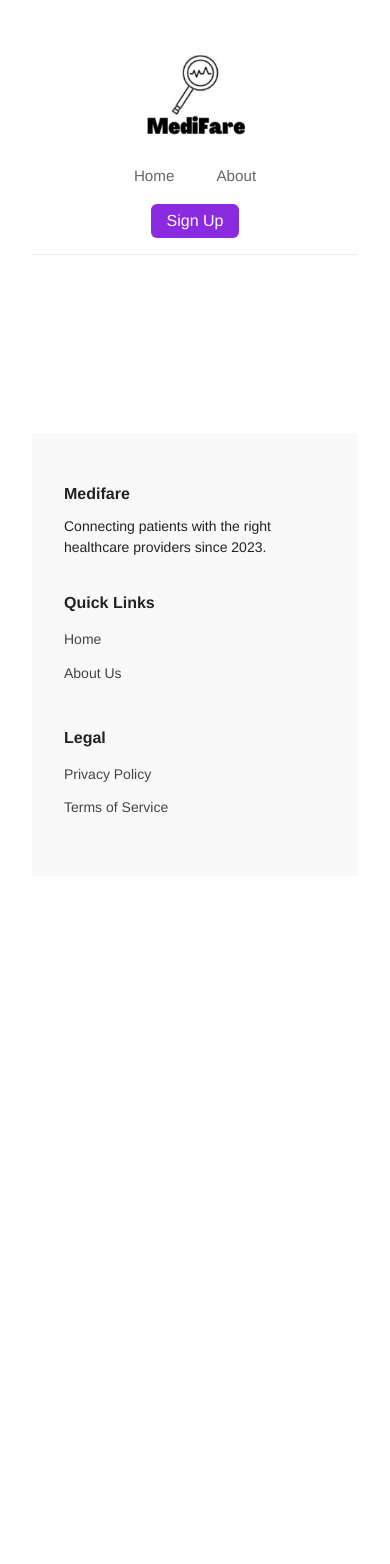
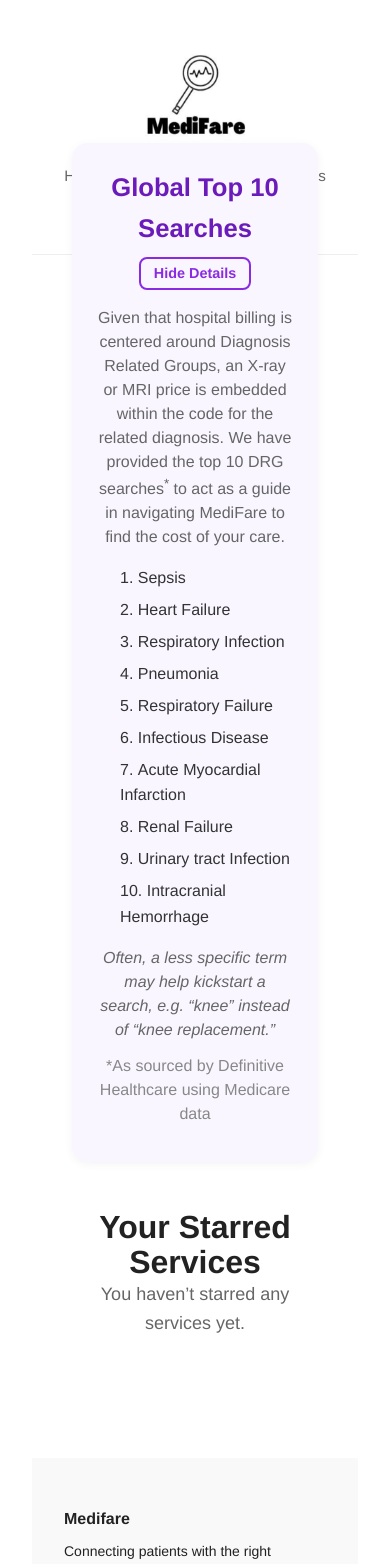
Before and after one commit to justinpark906/medifare_state, a React (Vite) app in the folder client/: page /saved in a window 390 px wide. Shown: the top 1564 px of the page. Before the commit the page ends 876 px from the top, so only its background shows below. Built offline with nearby package versions, Linux system fonts and the light colour scheme.

Commit message:
added: top 10 global searches, favorited (still have to fully check this works)

```diff
--- a/client/src/App.jsx
+++ b/client/src/App.jsx
@@ -6,6 +6,9 @@ import About from './pages/About';
 import Privacy from './pages/Privacy';
 import Terms from './pages/Terms';
 import Footer from './components/Footer';
+import Saved from './pages/Saved';
+
+
 
 function App() {
   return (
@@ -15,6 +18,7 @@ function App() {
         <Routes>
           <Route path="/" element={<Search />} />
           <Route path="/about" element={<About />} />
+          <Route path="/saved" element={<Saved />} />
           <Route path="/privacy" element={<Privacy />} />
           <Route path="/terms" element={<Terms />} />
         </Routes>
--- a/client/src/components/Header.jsx
+++ b/client/src/components/Header.jsx
@@ -15,6 +15,7 @@ function Header() {
       <nav>
         <Link to="/">Home</Link>
         <Link to="/about">About</Link>
+        <Link to="/saved">Your Hospitals</Link>
       </nav>
       <div className="auth-buttons">
           {/* Log In removed */}
--- a/client/src/pages/HelpModal.jsx
+++ b/client/src/pages/HelpModal.jsx
@@ -23,6 +23,9 @@ function HelpModal({ isOpen, onClose }) {
           <li>
             <span className="step-title">Optionally search by hospital name</span> to narrow results further.
           </li>
+          <li>
+            <span className="step-title">Check the 'Your Hospitals' </span> for further guidance on the most popular searches and to view your favorited searches.
+          </li>
         </ol>
         <p className="howto-footer">
         Some services may be bundled or unavailable depending on the hospital's data.<br />
--- /dev/null
+++ b/client/src/pages/Saved.jsx
@@ -0,0 +1,96 @@
+import React, { useEffect, useState } from 'react';
+import '../styles/Saved.css';
+
+function Save() {
+  const [favorites, setFavorites] = useState([]);
+  const [showDetails, setShowDetails] = useState(true);
+
+  useEffect(() => {
+    const stored = localStorage.getItem('starredServices');
+    if (stored) {
+      const parsed = JSON.parse(stored);
+      setFavorites(Object.values(parsed)); // Convert object to array
+    }
+  }, []);
+
+  const removeFavorite = (item) => {
+    const key = `${item.Hospital_Name}-${item.Service}`;
+    const stored = JSON.parse(localStorage.getItem('starredServices') || '{}');
+    delete stored[key];
+    localStorage.setItem('starredServices', JSON.stringify(stored));
+    setFavorites(Object.values(stored));
+  };
+
+  return (
+    <main className="search-page">
+        <div className="top-searches">
+            <h2>Global Top 10 Searches</h2>
+            <button className="toggle-details" onClick={() => setShowDetails(!showDetails)}>
+                {showDetails ? "Hide Details" : "Show Details"}
+            </button>
+
+            {showDetails && (
+                <>
+                <p>
+                    Given that hospital billing is centered around Diagnosis Related Groups, an X-ray or MRI price is embedded within the code for the related diagnosis. We have provided the top 10 DRG searches<sup>*</sup> to act as a guide in navigating MediFare to find the cost of your care.
+                </p>
+                <ol className="top-searches-list">
+                    <li>Sepsis</li>
+                    <li>Heart Failure</li>
+                    <li>Respiratory Infection</li>
+                    <li>Pneumonia</li>
+                    <li>Respiratory Failure</li>
+                    <li>Infectious Disease</li>
+                    <li>Acute Myocardial Infarction</li>
+                    <li>Renal Failure</li>
+                    <li>Urinary tract Infection</li>
+                    <li>Intracranial Hemorrhage</li>
+                </ol>
+                <p><em>Often, a less specific term may help kickstart a search, e.g. “knee” instead of “knee replacement.”</em></p>
+                <p className="source-note">*As sourced by Definitive Healthcare using Medicare data</p>
+                </>
+            )}
+            </div>
+
+
+      <h1 className="hero-heading">Your Starred Services</h1>
+      {favorites.length === 0 ? (
+        <p>You haven’t starred any services yet.</p>
+      ) : (
+        <ul style={{ listStyle: 'none', padding: 0 }}>
+          {favorites.map((item, index) => (
+            <li key={index} className="result-card">
+              <div style={{ display: 'flex', justifyContent: 'space-between', alignItems: 'center' }}>
+                <details>
+                  <summary><strong>Service:</strong> {item.Service}</summary>
+                  <p><strong>Hospital:</strong> {item.Hospital_Name}</p>
+                  <p><strong>Address:</strong> {item.Address}</p>
+                  <p><strong>Submitted Covered Payment:</strong> ${item["Submitted Covered Payment"]}</p>
+                  <p><strong>Total Payment Amount:</strong> ${item["Total Payment Amount"]}</p>
+                  <p><strong>Medicare Payment Amount:</strong> ${item["Medicare Payment Amount"]}</p>
+                </details>
+                <button
+                  onClick={() => removeFavorite(item)}
+                  style={{
+                    backgroundColor: '#ff4d4d',
+                    border: 'none',
+                    color: 'white',
+                    padding: '6px 12px',
+                    fontSize: '0.85rem',
+                    borderRadius: '6px',
+                    cursor: 'pointer',
+                    marginLeft: '10px'
+                  }}
+                >
+                  Delete
+                </button>
+              </div>
+            </li>
+          ))}
+        </ul>
+      )}
+    </main>
+  );
+}
+
+export default Save;
--- a/client/src/pages/Search.jsx
+++ b/client/src/pages/Search.jsx
@@ -3,6 +3,7 @@ import '../styles/Search.css';
 import HelpModal from './HelpModal';
 import Fuse from 'fuse.js';
 import USAMap from 'react-usa-map';
+import { FaRegStar, FaStar } from 'react-icons/fa';
 
 
 const API_URL = 'https://medifare-state.onrender.com';
@@ -19,27 +20,31 @@ function Search() {
   const [error, setError] = useState('');
   const [currentPage, setCurrentPage] = useState(1);
   const [showHelp, setShowHelp] = useState(false);
+  const [favorites, setFavorites] = useState({});
 
-  // Hide map by default on mobile screens
+  const RESULTS_PER_PAGE = 10;
+
+
+
+  // Hide map on mobile by default
   useEffect(() => {
     if (window.innerWidth < 768) {
       setShowMap(false);
     }
   }, []);
 
-  const RESULTS_PER_PAGE = 10;
+  // Load favorites from localStorage
+  useEffect(() => {
+    const stored = localStorage.getItem('starredServices');
+    if (stored) setFavorites(JSON.parse(stored));
+  }, []);
+
 
   useEffect(() => {
     if (!selectedState) return;
     fetch(`${API_URL}/api/hospitals/${selectedState}`)
       .then(res => res.json())
-      .then(data => {
-        if (data.Hospitals) {
-          setResults(data.Hospitals);
-        } else {
-          setResults([]);
-        }
-      })
+      .then(data => setResults(data.Hospitals || []))
       .catch(err => {
         console.error(err);
         setResults([]);
@@ -104,18 +109,33 @@ useEffect(() => {
     setShowMap(false);
   };
 
+  const toggleFavorite = (item) => {
+    const key = `${item.Hospital_Name}-${item.Service}`;
+    const stored = JSON.parse(localStorage.getItem('starredServices') || '{}');
+
+    if (stored[key]) {
+      delete stored[key];
+    } else {
+      stored[key] = item;
+    }
+
+    setFavorites(stored);
+    localStorage.setItem('starredServices', JSON.stringify(stored));
+  };
+
+
+
+
   const mapHandler = (event) => {
     const stateCode = event.target.dataset.name;
     setSelectedState(stateCode);
   };
 
-  const statesCustomConfig = () => {
-    return {
+  const statesCustomConfig = () => ({
     [selectedState]: {
       fill: "#8e2de2",
     },
-    };
-  };
+  });
 
   const paginatedResults = filtered.slice(
     (currentPage - 1) * RESULTS_PER_PAGE,
@@ -171,10 +191,8 @@ useEffect(() => {
           />
           <button onClick={handleSearch}>Search</button>
         </div>
-        <button
-        onClick={() => setShowMap(!showMap)}
-        className="map-toggle"
-        >
+
+        <button onClick={() => setShowMap(!showMap)} className="map-toggle">
           {showMap ? 'Hide Map ▲' : 'Show Map ▼'}
         </button>
 
@@ -183,7 +201,6 @@ useEffect(() => {
             <USAMap onClick={mapHandler} customize={statesCustomConfig()} />
           </div>
         )}
-
       </div>
 
       {matchedHospital && (
@@ -195,40 +212,57 @@ useEffect(() => {
       {error && <p className="error">{error}</p>}
 
       <ul key={searchKey} style={{ listStyle: 'none', padding: 0 }}>
-        {paginatedResults.map((item, index) => (
-          <li key={index} className="result-card">
+        {paginatedResults.map((item, index) => {
+          const key = `${item.Hospital_Name}-${item.Service}`;
+          const isFavorited = favorites[key];
+
+          return (
+            <li key={index} className="result-card" style={{ position: 'relative' }}>
                 <details>
                 <summary><strong>Service:</strong> {item.Service}</summary>
+
+                <div className="details-content">
                     <p><strong>Hospital:</strong> {item.Hospital_Name}</p>
                     <p><strong>Address:</strong> {item.Address}</p>
                     <p><strong>Submitted Covered Payment:</strong> ${item["Submitted Covered Payment"]}</p>
                     <p><strong>Total Payment Amount:</strong> ${item["Total Payment Amount"]}</p>
                     <p><strong>Medicare Payment Amount:</strong> ${item["Medicare Payment Amount"]}</p>
+
+                    <button
+                    className="star-inside"
+                    onClick={() => toggleFavorite(item)}
+                    style={{
+                        background: 'none',
+                        border: 'none',
+                        fontSize: '1.5rem',
+                        cursor: 'pointer',
+                        color: isFavorited ? '#ffc107' : '#ccc',
+                        transition: 'color 0.3s ease',
+                    }}
+                    title={isFavorited ? "Unstar" : "Star this service"}
+                    >
+                    {isFavorited ? <FaStar /> : <FaRegStar />}
+                    </button>
+                </div>
                 </details>
                 </li>
-        ))}
+          );
+        })}
       </ul>
 
       {totalPages > 1 && (
         <div className="pagination">
-          <button
-            onClick={() => setCurrentPage((prev) => Math.max(prev - 1, 1))}
-            disabled={currentPage === 1}
-          >
+          <button onClick={() => setCurrentPage((prev) => Math.max(prev - 1, 1))} disabled={currentPage === 1}>
             &laquo; Prev
           </button>
           <span> Page {currentPage} of {totalPages} </span>
-          <button
-            onClick={() => setCurrentPage((prev) => Math.min(prev + 1, totalPages))}
-            disabled={currentPage === totalPages}
-          >
+          <button onClick={() => setCurrentPage((prev) => Math.min(prev + 1, totalPages))} disabled={currentPage === totalPages}>
             Next &raquo;
           </button>
         </div>
       )}
 
       <HelpModal isOpen={showHelp} onClose={() => setShowHelp(false)} />
-
       <button
         className="help-float-button"
         onClick={() => setShowHelp(true)}
@@ -237,7 +271,6 @@ useEffect(() => {
         ?
       </button>
     </main>
-
   );
 }
 
--- /dev/null
+++ b/client/src/styles/Saved.css
@@ -0,0 +1,66 @@
+.top-searches {
+    max-width: 800px;
+    margin: 3rem auto;
+    margin-top: -200px;
+    padding: 1.5rem;
+    background-color: #f9f6ff;
+    border-radius: 16px;
+    box-shadow: 0 2px 10px rgba(0,0,0,0.05);
+    color: #333;
+  }
+
+  .top-searches h2 {
+    font-size: 1.6rem;
+    font-weight: bold;
+    color: #6b1bb9;
+    margin-bottom: 0.5rem;
+  }
+
+  .top-searches p {
+    margin-bottom: 0.75rem;
+    font-size: 1rem;
+    line-height: 1.5;
+  }
+
+  .top-searches ul {
+    padding-left: 1.5rem;
+    margin-bottom: 1rem;
+  }
+
+  .top-searches li {
+    font-size: 1rem;
+    margin-bottom: 0.4rem;
+  }
+
+  .source-note {
+    font-size: 0.9rem;
+    color: #888;
+  }
+
+  .toggle-details {
+    background: none;
+    border: 2px solid #8a2be2;
+    color: #8a2be2;
+    padding: 0.4rem 0.8rem;
+    font-size: 0.9rem;
+    border-radius: 8px;
+    margin-bottom: 1rem;
+    cursor: pointer;
+    font-weight: bold;
+    transition: all 0.2s ease;
+  }
+
+  .toggle-details:hover {
+    background: #8a2be2;
+    color: white;
+  }
+
+  .top-searches-list {
+    padding-left: 1.5rem;
+    margin: 1rem 0;
+    list-style-position: inside;
+    text-align: left;
+    max-width: 500px;
+    margin-left: auto;
+    margin-right: auto;
+  }
--- a/client/src/styles/Search.css
+++ b/client/src/styles/Search.css
@@ -120,7 +120,6 @@
     margin: 1rem auto;
     padding: 1rem;
     border: 1px solid #ddd;
-    width: 90%;
     max-width: 900px;
     border-radius: 16px;
     background-color: #fff;
@@ -129,6 +128,15 @@
     flex-direction: column;
     text-align: center;
     align-items: center;
+    box-shadow: 0 2px 8px rgba(0,0,0,0.05);
+    justify-content: space-between;
+    align-items: center;
+    width: 100%;
+    cursor: pointer;
+  }
+  .summary-text {
+    flex-grow: 1;
+    text-align: left;
   }
 
   .result-card summary {
@@ -211,13 +219,37 @@
       font-size: 0.95rem;
     }
 
+      .details-content {
+        position: relative;
+        padding-top: 0.5rem;
+      }
+
+      .star-inside {
+        display: inline-flex;
+        align-items: center;
+        justify-content: center;
+        font-size: 1.3rem;
+        background-color: transparent !important;
+        border: none !important;
+        cursor: pointer;
+        color: #8a2be2; /* Purple when not starred */
+        transition: transform 0.2s ease;
+        margin-top: 10px;
+        box-shadow: none !important;
+        outline: none;
+      }
+
+      .star-inside:hover {
+        transform: scale(1.2);
+      }
+
     .search-page {
-        margin-top: 0px !important;
+        margin-top: 0px;
         padding-top: 0.5rem;
       }
 
       .search-box {
-        margin-top: 0px !important;
+        margin-top: 0px;
         padding: 1.2rem;
         width: 90%;
       }
--- a/package.json
+++ b/package.json
@@ -1,6 +1,7 @@
 {
   "dependencies": {
     "emailjs-com": "^3.2.0",
+    "react-icons": "^5.5.0",
     "react-simple-maps": "^1.0.0",
     "react-usa-map": "^1.5.0"
   }
```
Also changed, not shown: 1 other file (tests, documents, lock files or other folders). Lines whose indentation alone changed are shown as unchanged.
